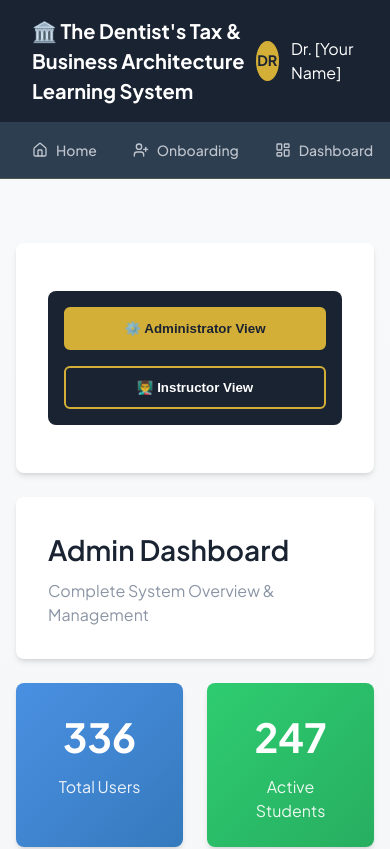
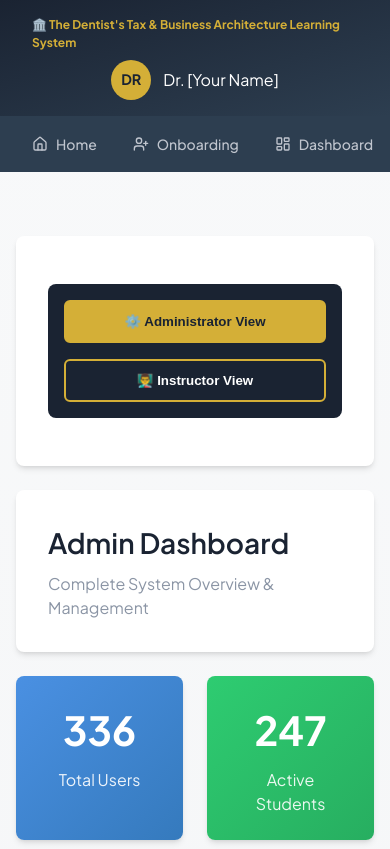
Before and after one commit to uzair-fabtechsol/frontend-dentist-react, a React (Vite) app: page /admin in a window 390 px wide. Shown: the top 849 px of the page. Built offline with nearby package versions, Linux system fonts and the light colour scheme.

Commit message:
nav bar and header remaining

```diff
--- a/src/components/Header.jsx
+++ b/src/components/Header.jsx
@@ -1,10 +1,10 @@
 const Header = () => {
   return (
-    <header>
-      <div className="header-content">
-        <div className="logo">🏛️ The Dentist's Tax & Business Architecture Learning System</div>
-        <div className="user-info">
-          <div className="user-avatar">DR</div>
+    <header className="bg-gradient-to-br from-[#1a2332] to-[#2d3e50] text-white md:py-4 md:px-8 sticky top-0 z-[100]">
+      <div className="max-w-[1200px] mx-auto flex flex-col gap-2 md:flex-row justify-between items-center">
+        <div className="text-[12px] text-[var(--accent-gold)] font-bold flex items-center gap-2">🏛️ The Dentist's Tax & Business Architecture Learning System</div>
+        <div className="flex items-center gap-3">
+          <div className="w-10 h-10 bg-[#d4af37] text-[#1a2332] rounded-full flex items-center justify-center font-bold text-[0.9rem]">DR</div>
           <span>Dr. [Your Name]</span>
         </div>
       </div>
--- a/src/components/Navbar.jsx
+++ b/src/components/Navbar.jsx
@@ -1,6 +1,4 @@
 import { NavLink, useLocation } from 'react-router-dom'
-import Box from '@mui/material/Box'
-import Typography from '@mui/material/Typography'
 import {
   Home,
   UserPlus,
@@ -30,18 +28,8 @@ const Navbar = () => {
   }
 
   return (
-    <Box
-      component="nav"
-      className=" top-[72px] z-40 overflow-x-auto"
-      sx={{
-        bgcolor: '#2d3e50', // --navy-secondary
-        borderBottom: '1px solid rgba(212, 175, 55, 0.2)',
-      }}
-    >
-      <Box
-        className="flex items-center gap-1 px-4 py-2 max-w-[1400px] mx-auto"
-        sx={{ minWidth: 'max-content' }}
-      >
+    <nav className="top-[72px] z-40 overflow-x-auto bg-[#2d3e50] border-b border-[#d4af37]/20">
+      <div className="flex items-center gap-1 px-4 py-2 max-w-[1400px] mx-auto min-w-max">
         {navItems.map((item) => {
           const Icon = item.icon
           const active = isActive(item.path)
@@ -52,31 +40,23 @@ const Navbar = () => {
               to={item.path}
               className="no-underline"
             >
-              <Box
-                className="flex items-center gap-2 px-4 py-2.5 rounded-xl transition-all duration-200"
-                sx={{
-                  bgcolor: active ? '#1a2332' : 'transparent', // --navy-primary when active
-                  color: active ? '#d4af37' : '#c0c5ce', // --accent-gold when active, --silver-medium otherwise
-                  '&:hover': {
-                    bgcolor: active ? '#1a2332' : 'rgba(26, 35, 50, 0.5)',
-                    color: '#d4af37', // --accent-gold on hover
-                  },
-                }}
+              <div
+                className={`flex items-center gap-2 px-4 py-2.5 rounded-xl transition-all duration-200 ${
+                  active
+                    ? 'bg-[#1a2332] text-[#d4af37]'
+                    : 'bg-transparent text-[#c0c5ce] hover:bg-[#1a2332]/50 hover:text-[#d4af37]'
+                }`}
               >
                 <Icon className="w-4 h-4" />
-                <Typography
-                  variant="body2"
-                  fontWeight={active ? 600 : 500}
-                  sx={{ whiteSpace: 'nowrap' }}
-                >
+                <span className={`text-sm whitespace-nowrap ${active ? 'font-semibold' : 'font-medium'}`}>
                   {item.label}
-                </Typography>
-              </Box>
+                </span>
+              </div>
             </NavLink>
           )
         })}
-      </Box>
-    </Box>
+      </div>
+    </nav>
   )
 }
 
```
